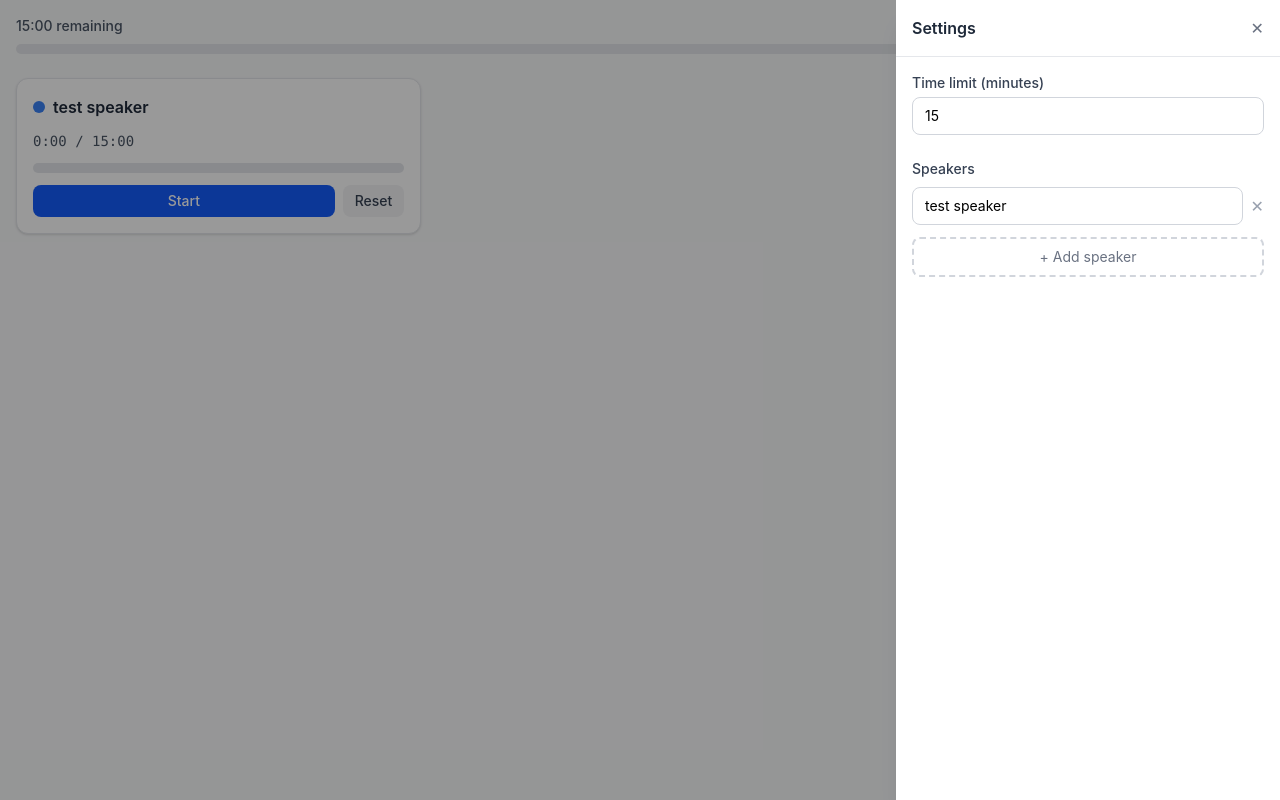
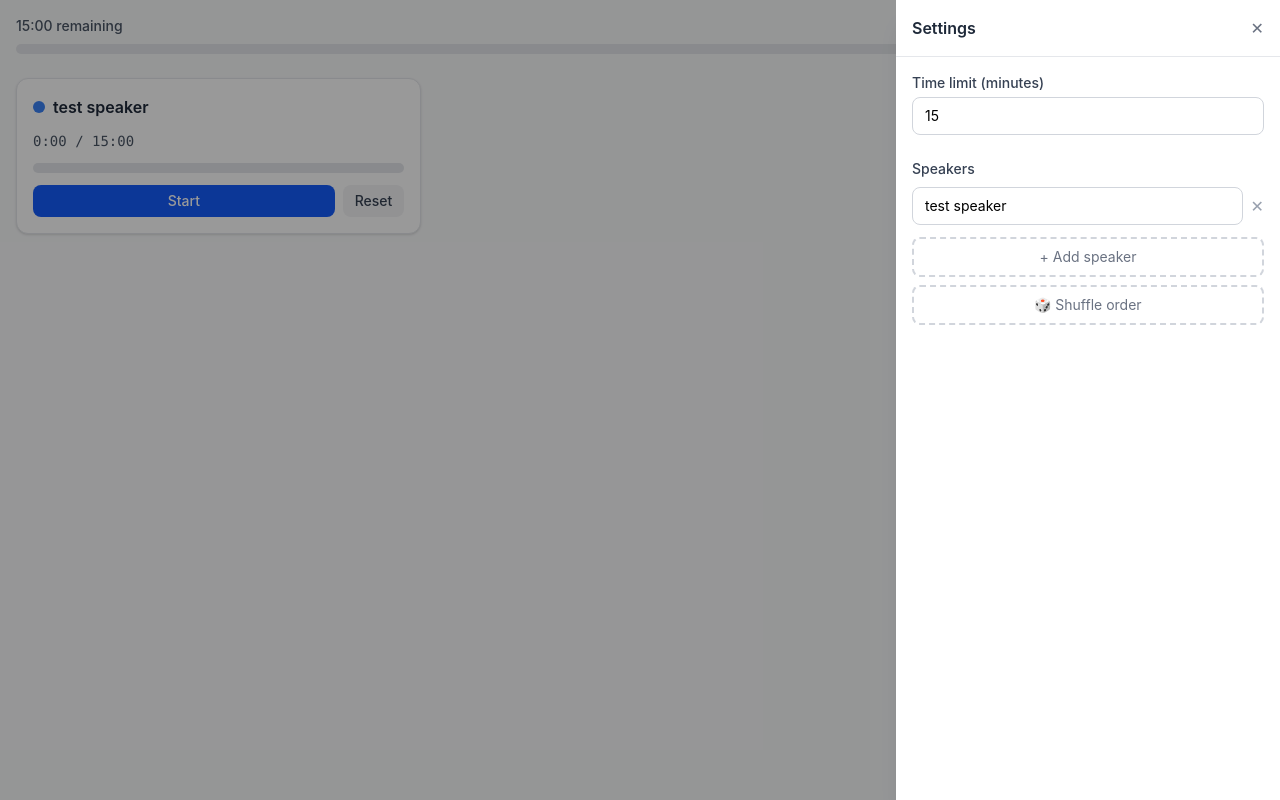
Before and after one commit to antoniocosentino/stagetime, a React (Vite) app: page / in a window 1280 px wide. Both pictures are taken after a click on the button "Open settings". Built offline with nearby package versions, Linux system fonts and the light colour scheme.

Commit message:
feat: add shuffle order button to SettingsPanel

```diff
--- a/src/components/SettingsPanel.tsx
+++ b/src/components/SettingsPanel.tsx
@@ -7,6 +7,7 @@ interface Props {
   onRemoveName: (name: string) => void
   onChangeName: (oldName: string, newName: string) => void
   onSetTimeLimit: (minutes: number) => void
+  onShuffle: () => void
   onClose: () => void
 }
 
@@ -17,6 +18,7 @@ export function SettingsPanel({
   onRemoveName,
   onChangeName,
   onSetTimeLimit,
+  onShuffle,
   onClose,
 }: Props) {
   const [timeValue, setTimeValue] = useState(String(timeLimitMinutes))
@@ -83,6 +85,12 @@ export function SettingsPanel({
             >
               + Add speaker
             </button>
+            <button
+              onClick={onShuffle}
+              className="mt-2 w-full rounded-lg border-2 border-dashed border-gray-300 py-2 text-sm text-gray-500 hover:border-blue-400 hover:text-blue-600 transition-colors"
+            >
+              🎲 Shuffle order
+            </button>
           </div>
         </div>
       </div>
```
Also changed, not shown: 1 other file (tests, documents, lock files or other folders).
